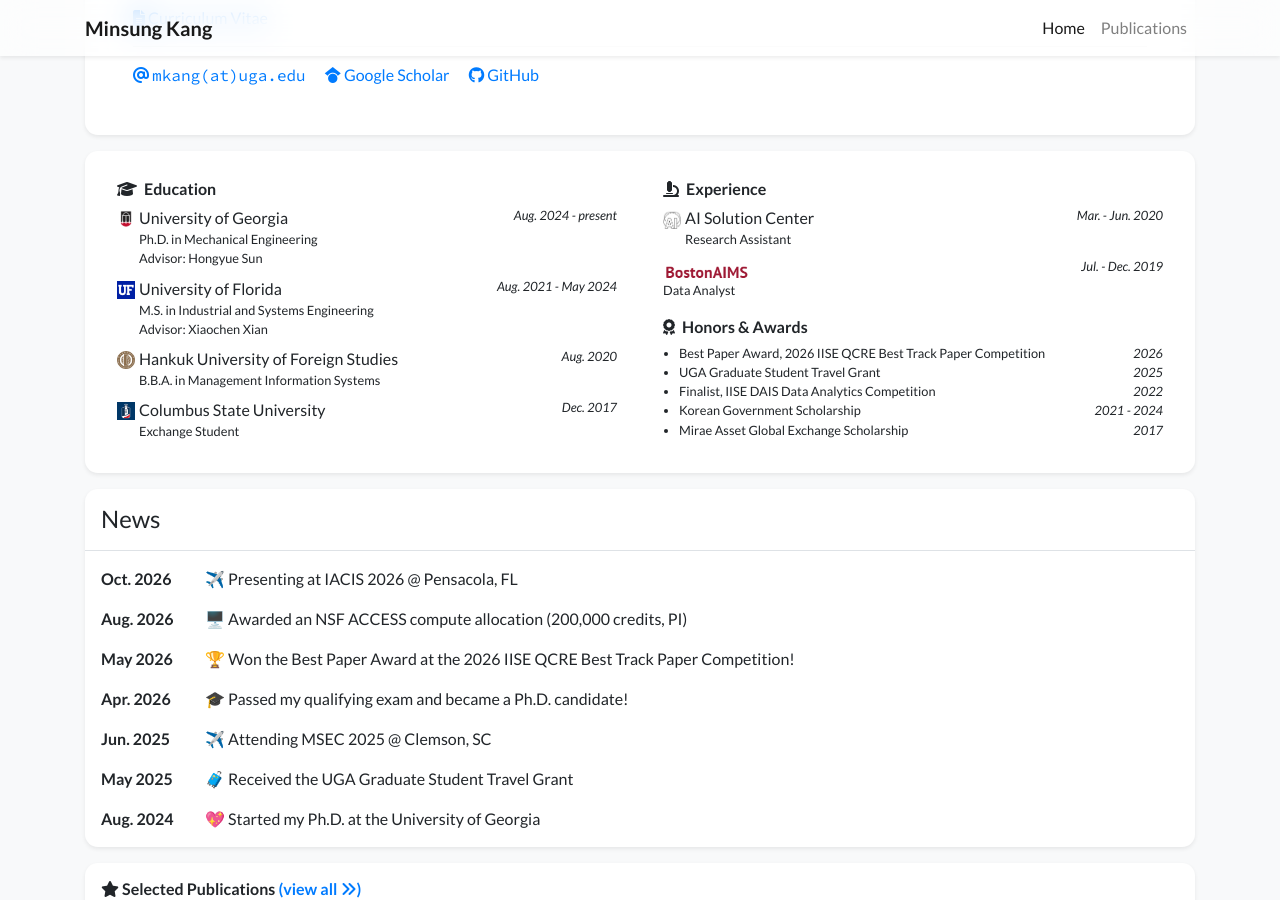
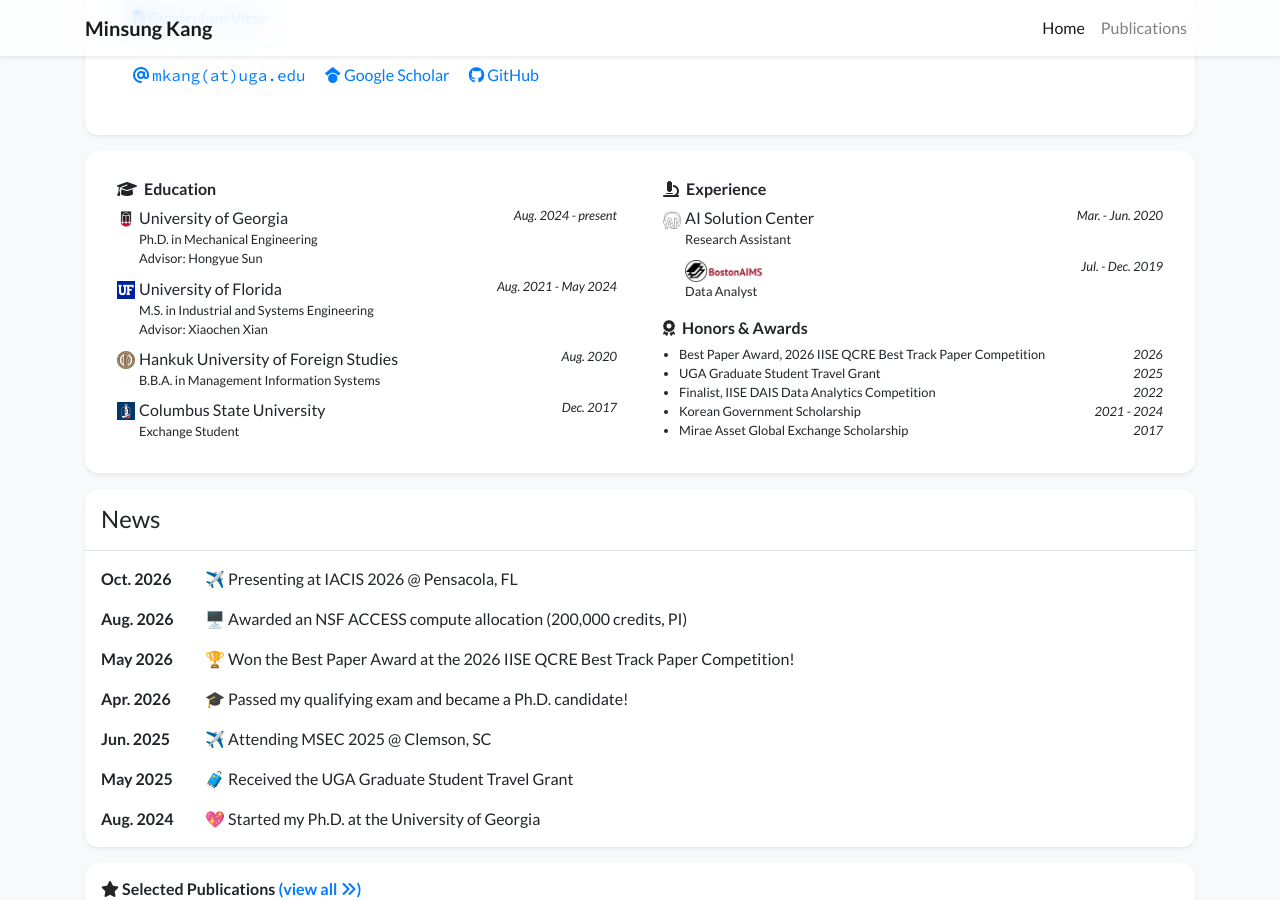
Before and after one commit to minsung-k/minsung-k.github.io, a Jekyll site: the page built from index.html, in a window 1280 px wide and 900 px high, scrolled down 522 px. Built offline with Jekyll 4.4.1, drawn with Linux system fonts in a browser that asks for light colours; nearby versions of some CDN libraries; a style sheet for code colours, icons or effects is not loaded.

Commit message:
Use hi-res BostonAIMS logo, align wide-logo entry with others
Co-Authored-By: Claude Sonnet 5.5 <noreply@anthropic.com>
Claude-Session: https://claude.ai/code/session_011Viuu9hdhE2h1V3nq3Hj9S

```diff
--- a/_data/profile.yml
+++ b/_data/profile.yml
@@ -66,7 +66,7 @@ experience:
 - name: BostonAims
   logo: /assets/images/badges/bostonaims.png
   logo_wide: true  # logo already contains the name
-  position:     Data Analyst
+  position: Data Analyst
   date: Jul. - Dec. 2019
 
 awards:
--- a/_includes/widgets/experience_card.html
+++ b/_includes/widgets/experience_card.html
@@ -11,10 +11,10 @@
                             <ul class="list-unstyled mb-1">
                                 {% for item in site.data.profile.education %}
                                 <li class="media mb-2">
-                                    {% if item.logo_wide %}{% elsif item.logo %}<img src="{{ item.logo | relative_url }}" alt="{{ item.name }}" style="width: 18px;" class="mr-1 mt-1">{% else %}{{ fallback_icon }}{% endif %}
+                                    {% if item.logo_wide %}<span class="mr-1 mt-1" style="width: 18px; flex: none;"></span>{% elsif item.logo %}<img src="{{ item.logo | relative_url }}" alt="{{ item.name }}" style="width: 18px;" class="mr-1 mt-1">{% else %}{{ fallback_icon }}{% endif %}
                                     <div class="media-body">
                                         <div class="d-flex">
-                                            {% if item.logo_wide %}<div><img src="{{ item.logo | relative_url }}" alt="{{ item.name }}" style="height: 20px;"></div>{% else %}<div>{{ item.name }}</div>{% endif %}
+                                            {% if item.logo_wide %}<div><img src="{{ item.logo | relative_url }}" alt="{{ item.name }}" style="height: 22px;"></div>{% else %}<div>{{ item.name }}</div>{% endif %}
                                             <div class="small ml-auto no-break"><em>{{ item.date }}</em></div>
                                         </div>
                                         <div class="small">{{ item.position }}</div>
@@ -33,10 +33,10 @@
                             <ul class="list-unstyled mb-1">
                                 {% for item in site.data.profile.experience %}
                                 <li class="media mb-2">
-                                    {% if item.logo_wide %}{% elsif item.logo %}<img src="{{ item.logo | relative_url }}" alt="{{ item.name }}" style="width: 18px;" class="mr-1 mt-1">{% else %}{{ fallback_icon }}{% endif %}
+                                    {% if item.logo_wide %}<span class="mr-1 mt-1" style="width: 18px; flex: none;"></span>{% elsif item.logo %}<img src="{{ item.logo | relative_url }}" alt="{{ item.name }}" style="width: 18px;" class="mr-1 mt-1">{% else %}{{ fallback_icon }}{% endif %}
                                     <div class="media-body">
                                         <div class="d-flex">
-                                            {% if item.logo_wide %}<div><img src="{{ item.logo | relative_url }}" alt="{{ item.name }}" style="height: 20px;"></div>{% else %}<div>{{ item.name }}</div>{% endif %}
+                                            {% if item.logo_wide %}<div><img src="{{ item.logo | relative_url }}" alt="{{ item.name }}" style="height: 22px;"></div>{% else %}<div>{{ item.name }}</div>{% endif %}
                                             <div class="small ml-auto no-break"><em>{{ item.date }}</em></div>
                                         </div>
                                         <div class="small">{{ item.position }}</div>
```
Also changed, not shown: assets/images/badges/BostonAIMS.png (deleted), assets/images/badges/bostonaims.png.
